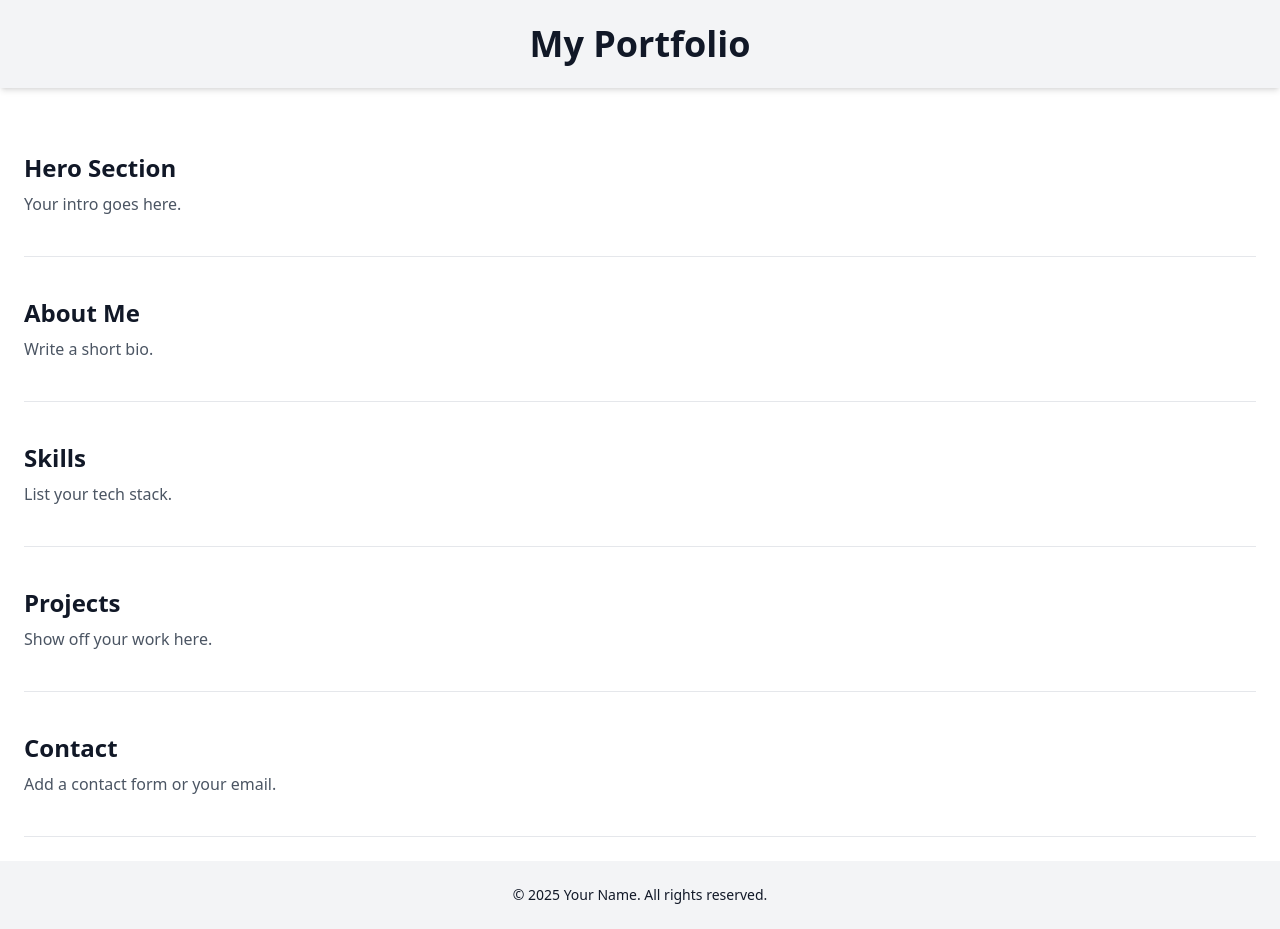
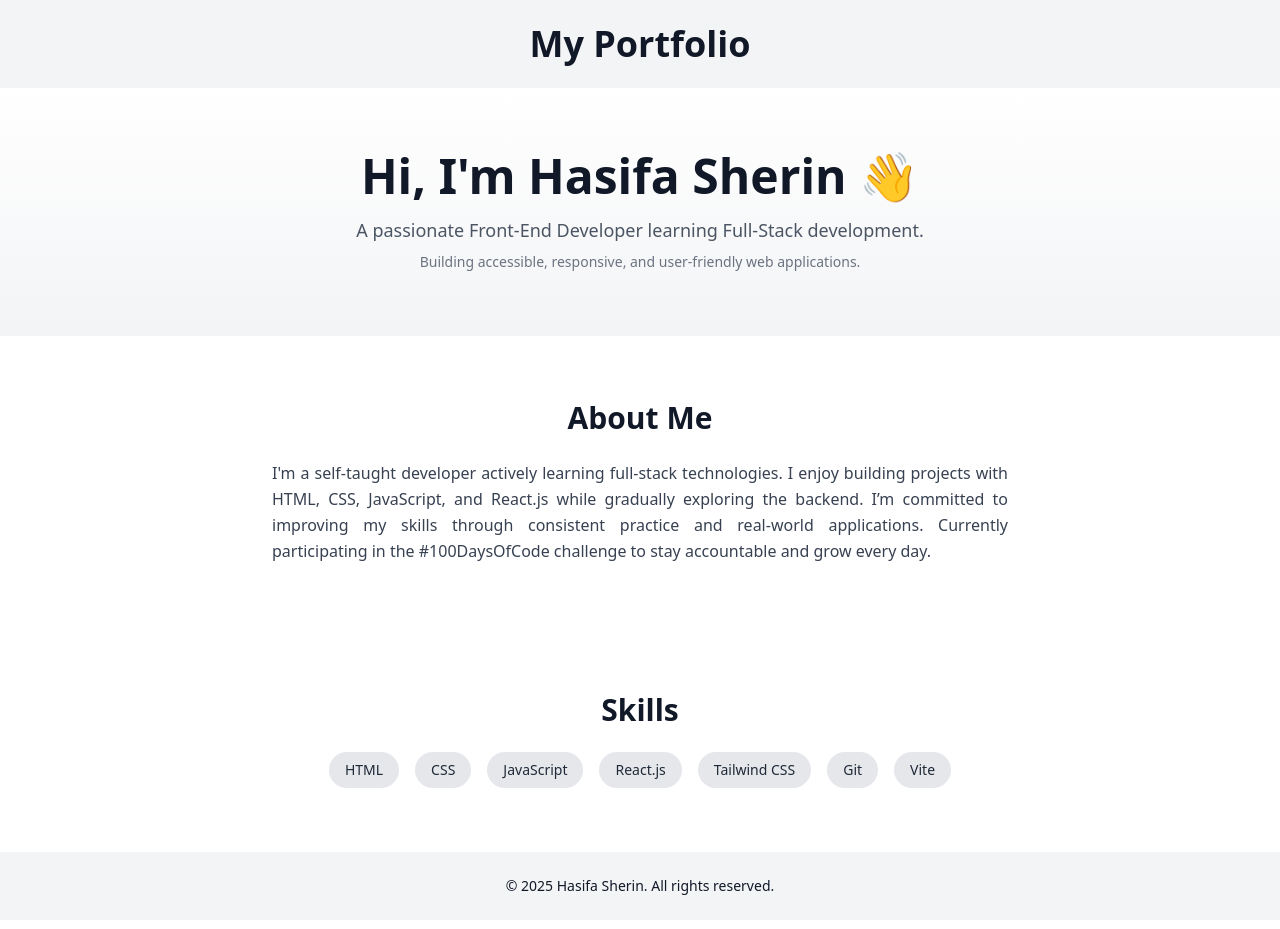
Before and after one commit to Hasifasherin/my_portfolio, a React (Vite) app: page / in a window 1280 px wide. Built offline with nearby package versions, Linux system fonts and the light colour scheme.

Commit message:
added hero about and skill

```diff
--- a/src/App.jsx
+++ b/src/App.jsx
@@ -1,41 +1,23 @@
-import React from "react";
+import React from 'react';
+import Hero from './components/Hero';
+import About from './components/About';
+import Skills from './components/Skills';
 
 function App() {
   return (
-    <div className="min-h-screen bg-white text-gray-900 dark:bg-gray-900 dark:text-white transition-colors duration-300">
-      <header className="py-6 shadow-md bg-gray-100 dark:bg-gray-800">
-        <h1 className="text-4xl font-bold text-center">My Portfolio</h1>
+    <div className="bg-white text-gray-900 dark:bg-gray-900 dark:text-white transition-colors duration-300">
+      <header className="py-6 bg-gray-100 dark:bg-gray-800 shadow-md text-center">
+        <h1 className="text-4xl font-bold">My Portfolio</h1>
       </header>
 
-      <main className="p-6">
-        <section id="hero" className="py-10 border-b">
-          <h2 className="text-2xl font-semibold">Hero Section</h2>
-          <p className="mt-2 text-gray-600 dark:text-gray-300">Your intro goes here.</p>
-        </section>
-
-        <section id="about" className="py-10 border-b">
-          <h2 className="text-2xl font-semibold">About Me</h2>
-          <p className="mt-2 text-gray-600 dark:text-gray-300">Write a short bio.</p>
-        </section>
-
-        <section id="skills" className="py-10 border-b">
-          <h2 className="text-2xl font-semibold">Skills</h2>
-          <p className="mt-2 text-gray-600 dark:text-gray-300">List your tech stack.</p>
-        </section>
-
-        <section id="projects" className="py-10 border-b">
-          <h2 className="text-2xl font-semibold">Projects</h2>
-          <p className="mt-2 text-gray-600 dark:text-gray-300">Show off your work here.</p>
-        </section>
-
-        <section id="contact" className="py-10 border-b">
-          <h2 className="text-2xl font-semibold">Contact</h2>
-          <p className="mt-2 text-gray-600 dark:text-gray-300">Add a contact form or your email.</p>
-        </section>
+      <main>
+        <Hero />
+        <About />
+        <Skills />
       </main>
 
       <footer className="text-center py-6 bg-gray-100 dark:bg-gray-800">
-        <p className="text-sm">&copy; 2025 Your Name. All rights reserved.</p>
+        <p className="text-sm">&copy; 2025 Hasifa Sherin. All rights reserved.</p>
       </footer>
     </div>
   );
--- /dev/null
+++ b/src/components/About.jsx
@@ -0,0 +1,17 @@
+import React from 'react';
+
+const About = () => {
+  return (
+    <section id="about" className="py-16 px-4 max-w-3xl mx-auto">
+      <h2 className="text-3xl font-semibold text-center mb-6">About Me</h2>
+      <p className="text-gray-700 dark:text-gray-300 leading-relaxed text-justify">
+        I'm a self-taught developer actively learning full-stack technologies. I enjoy building projects
+        with HTML, CSS, JavaScript, and React.js while gradually exploring the backend. I’m committed to
+        improving my skills through consistent practice and real-world applications. Currently participating
+        in the #100DaysOfCode challenge to stay accountable and grow every day.
+      </p>
+    </section>
+  );
+};
+
+export default About;
--- /dev/null
+++ b/src/components/Hero.jsx
@@ -0,0 +1,17 @@
+import React from 'react';
+
+const Hero = () => {
+  return (
+    <section id="hero" className="py-16 text-center bg-gradient-to-b from-white to-gray-100 dark:from-gray-900 dark:to-gray-800">
+      <h1 className="text-4xl md:text-5xl font-bold">Hi, I'm Hasifa Sherin 👋</h1>
+      <p className="mt-4 text-lg text-gray-600 dark:text-gray-300">
+        A passionate Front-End Developer learning Full-Stack development.
+      </p>
+      <p className="mt-2 text-sm text-gray-500 dark:text-gray-400">
+        Building accessible, responsive, and user-friendly web applications.
+      </p>
+    </section>
+  );
+};
+
+export default Hero;
--- /dev/null
+++ b/src/components/Skills.jsx
@@ -0,0 +1,23 @@
+import React from 'react';
+
+const Skills = () => {
+  const skills = ['HTML', 'CSS', 'JavaScript', 'React.js', 'Tailwind CSS', 'Git', 'Vite'];
+
+  return (
+    <section id="skills" className="py-16 px-4 max-w-4xl mx-auto">
+      <h2 className="text-3xl font-semibold text-center mb-6">Skills</h2>
+      <div className="flex flex-wrap justify-center gap-4">
+        {skills.map((skill, index) => (
+          <span
+            key={index}
+            className="px-4 py-2 bg-gray-200 dark:bg-gray-700 text-gray-800 dark:text-white rounded-full text-sm font-medium"
+          >
+            {skill}
+          </span>
+        ))}
+      </div>
+    </section>
+  );
+};
+
+export default Skills;
```
